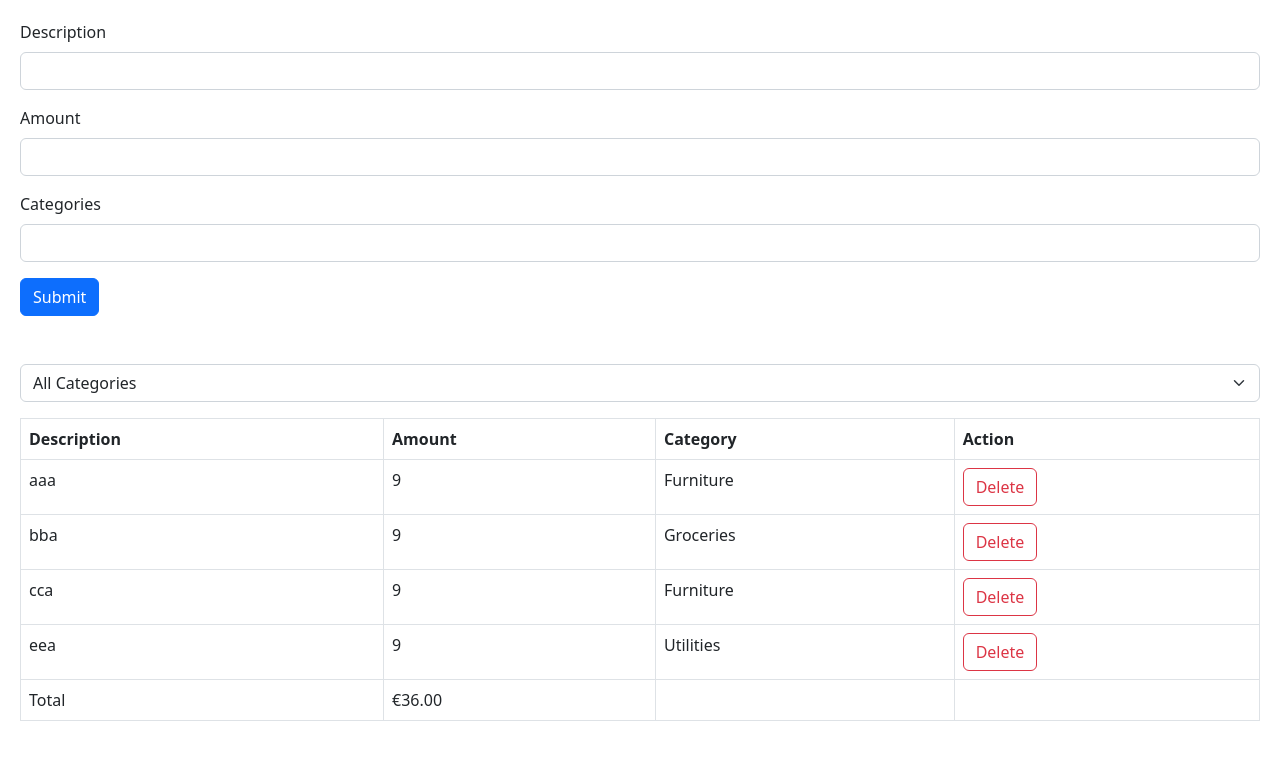
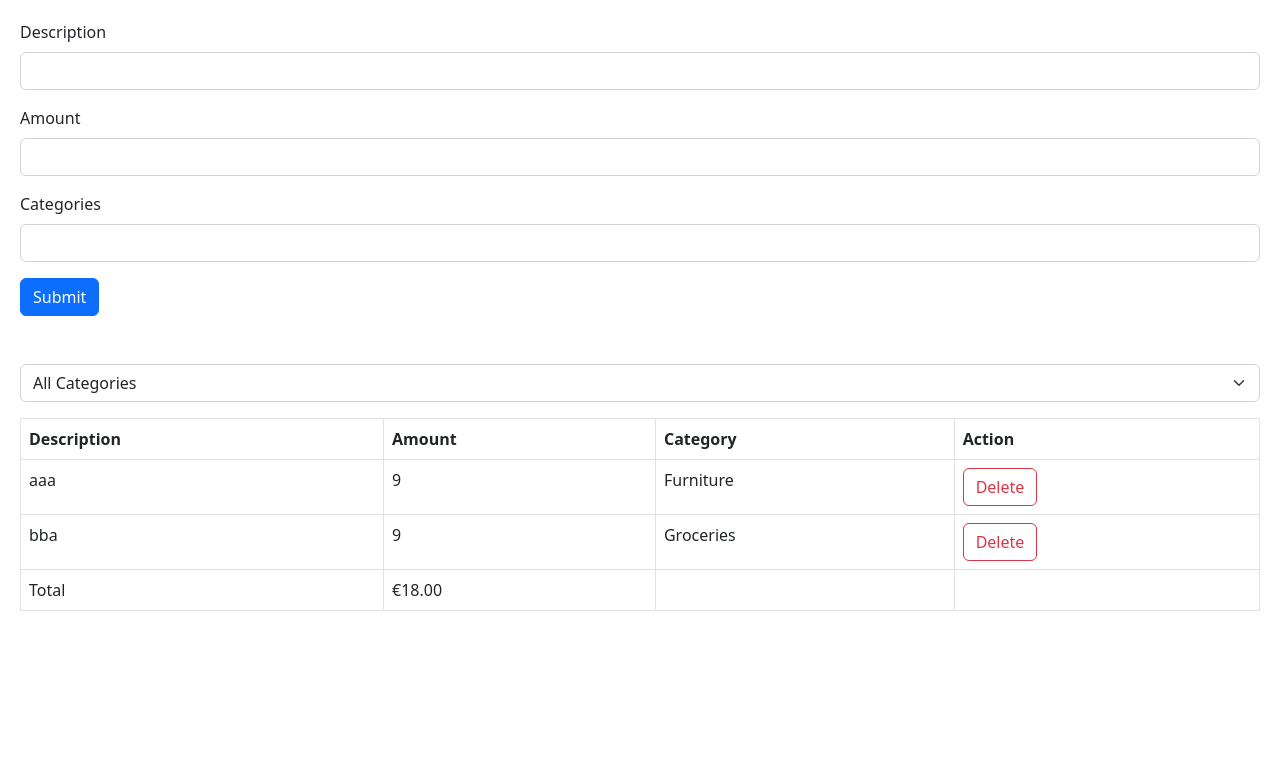
Before and after one commit to AR-Rui-Aly/reacthook-form, a React (Vite) app: page / in a window 1280 px wide. Shown: the top 760 px of the page. Built offline with nearby package versions, Linux system fonts and the light colour scheme.

Commit message:
finalized the project

```diff
--- a/src/App.tsx
+++ b/src/App.tsx
@@ -16,8 +16,7 @@ function App() {
   const [expenses, setExpenses] = useState([
     { id: 1, description: 'aaa', amount: 9, category: 'Furniture' },
     { id: 2, description: 'bba', amount: 9, category: 'Groceries' },
-    { id: 3, description: 'cca', amount: 9, category: 'Furniture' },
-    { id: 4, description: 'eea', amount: 9, category: 'Utilities' },
+
   ])
 
   const visibleCategory = selectedCategory ?
```
